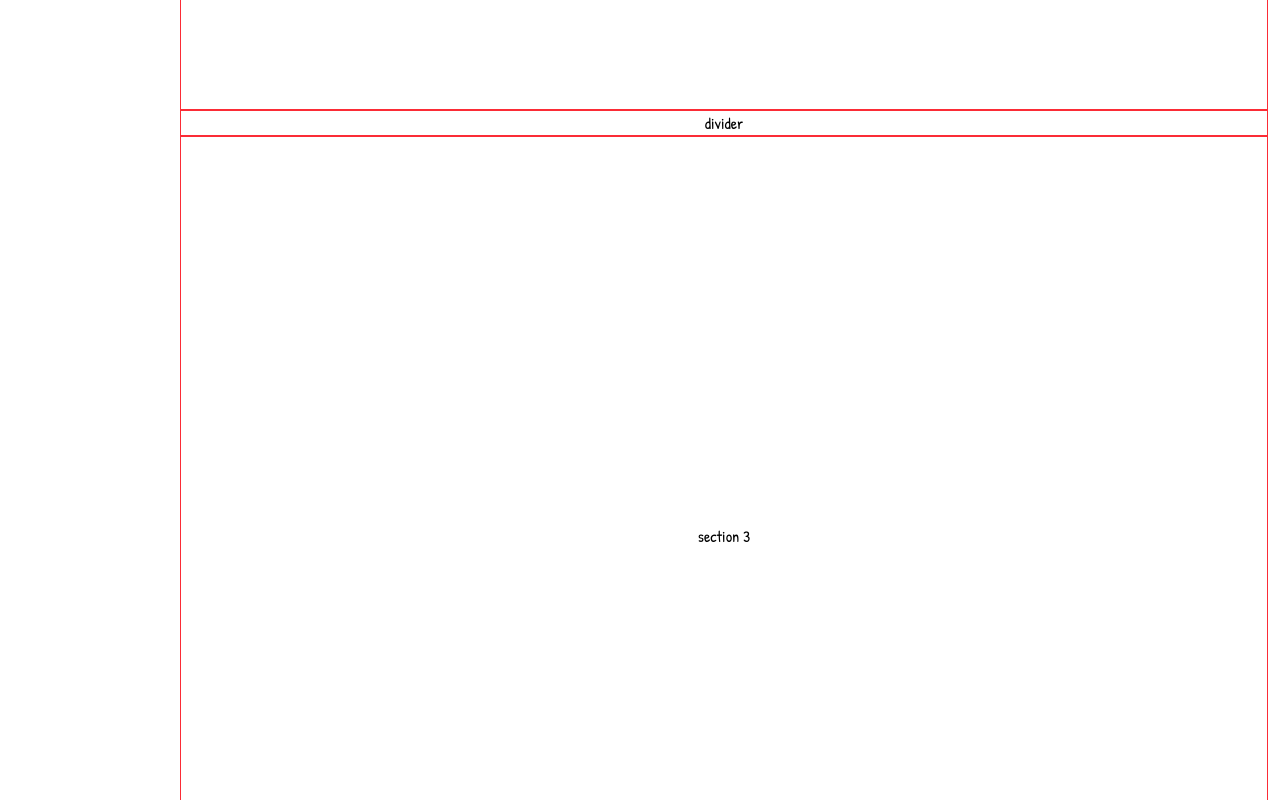
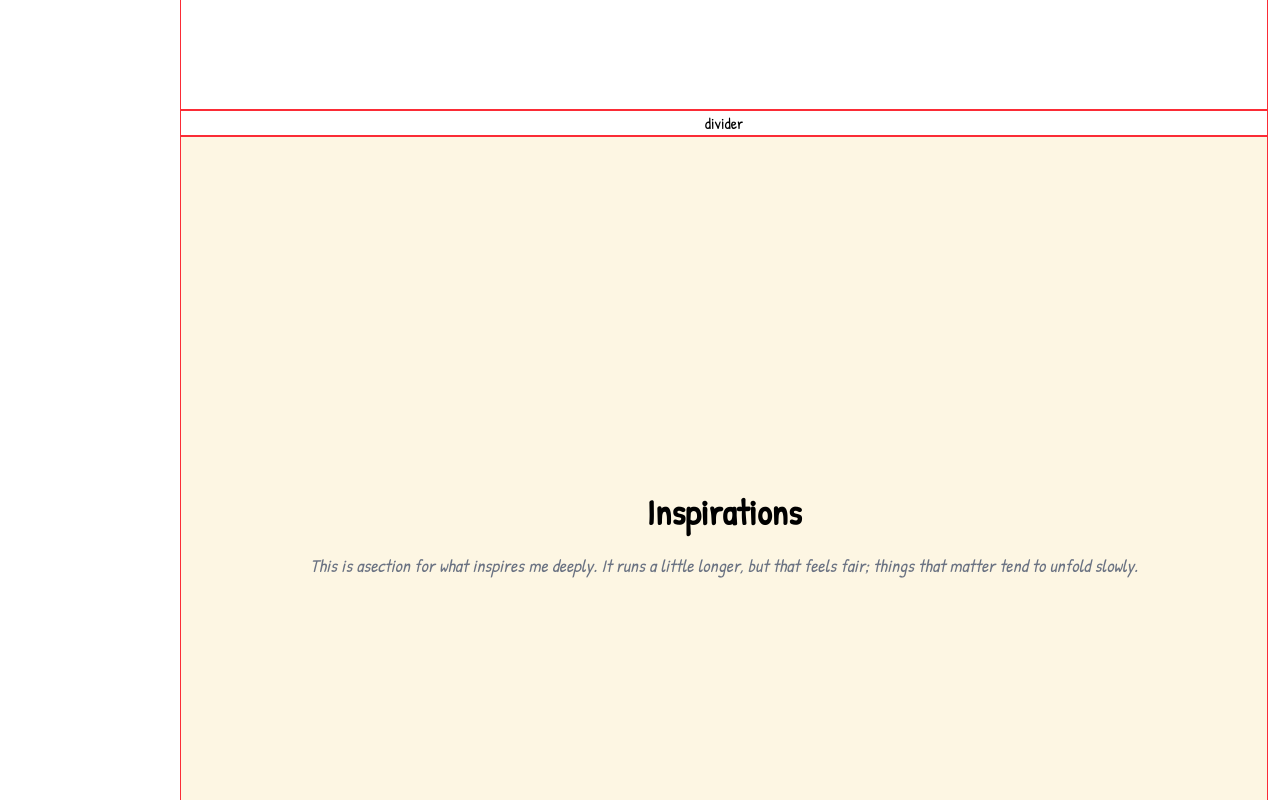
Before and after one commit to denoire/denoire.github.io, a Next.js app: page / in a window 1280 px wide. Shown: the part 4780-5580 px from the top of the page. Built offline with nearby package versions, Linux system fonts and the light colour scheme.

Commit message:
Add CH3: Inspirations

```diff
--- a/app/page.js
+++ b/app/page.js
@@ -39,6 +39,11 @@ export default function Home() {
               <Section id="2" />
               <Divider />
 
+              <Chapter
+                  title="Inspirations"
+                  text="This is asection for what inspires me deeply. It runs a little longer, but that feels fair;
+                  things that matter tend to unfold slowly."
+              />
               <Section id="3" />
               <Divider />
 
```
